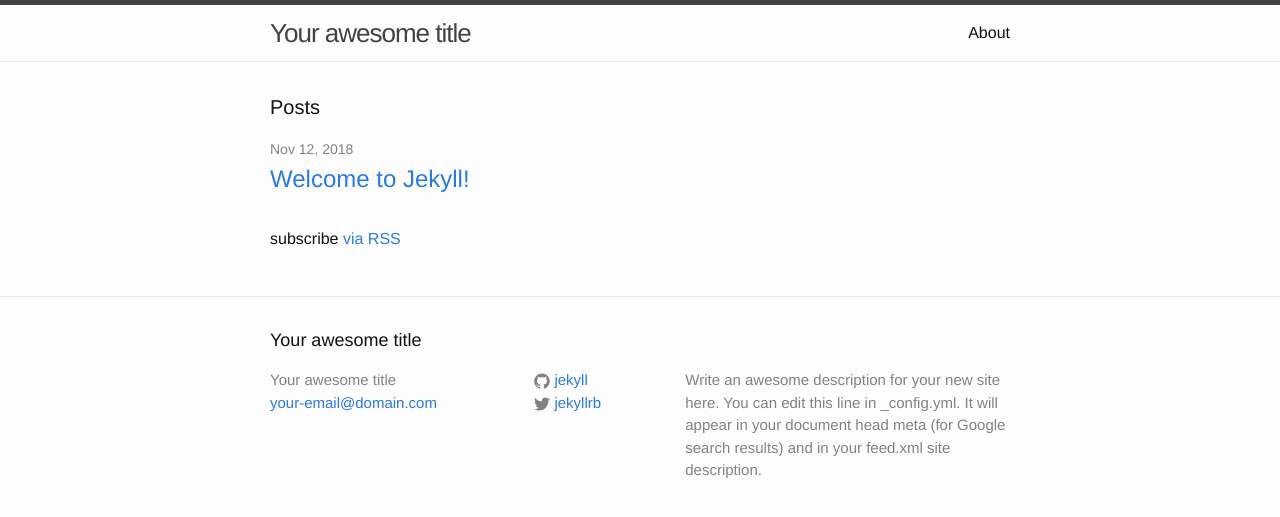
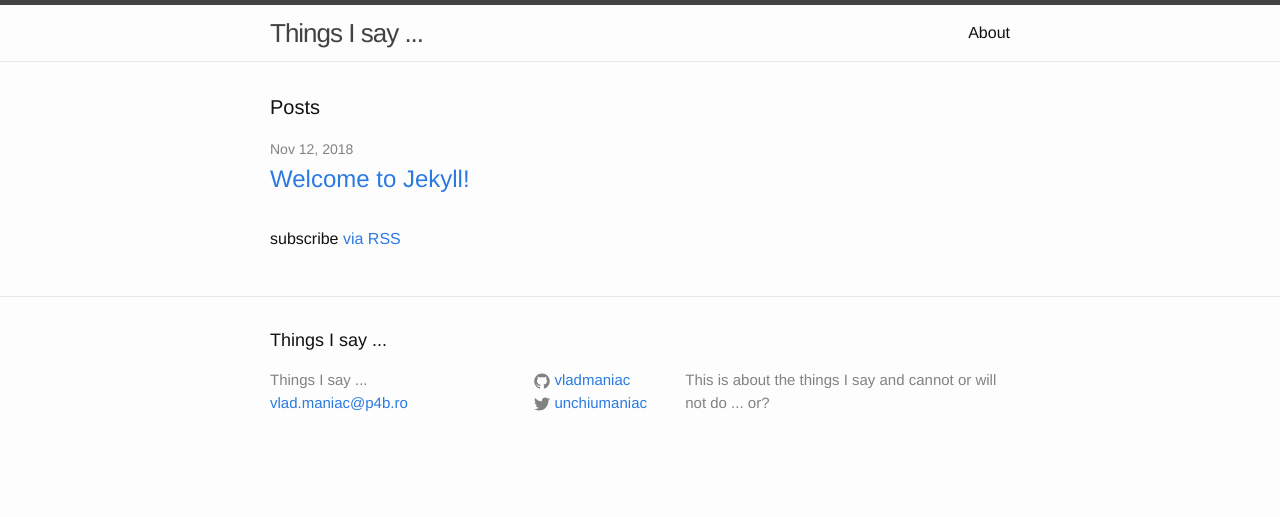
Before and after one commit to vladmaniac/vladmaniac.github.io, a Jekyll site: the page built from index.html, in a window 1280 px wide. Shown: the top 517 px of the page. Built offline with Jekyll 4.4.1, drawn with Linux system fonts in a browser that asks for light colours.

Commit message:
Personalize a bit

```diff
--- a/_config.yml
+++ b/_config.yml
@@ -6,16 +6,14 @@
 # 'jekyll serve'. If you change this file, please restart the server process.
 
 # Site settings
-title: Your awesome title
-email: your-email@domain.com
+title: Things I say ...
+email: vlad.maniac@p4b.ro
 description: > # this means to ignore newlines until "baseurl:"
-  Write an awesome description for your new site here. You can edit this
-  line in _config.yml. It will appear in your document head meta (for
-  Google search results) and in your feed.xml site description.
+  This is about the things I say and cannot or will not do ... or?
 baseurl: "" # the subpath of your site, e.g. /blog
-url: "http://yourdomain.com" # the base hostname & protocol for your site
-twitter_username: jekyllrb
-github_username:  jekyll
+url: "http://everythingisay.net" # the base hostname & protocol for your site
+twitter_username: unchiumaniac
+github_username:  vladmaniac
 
 # Build settings
 markdown: kramdown
```
